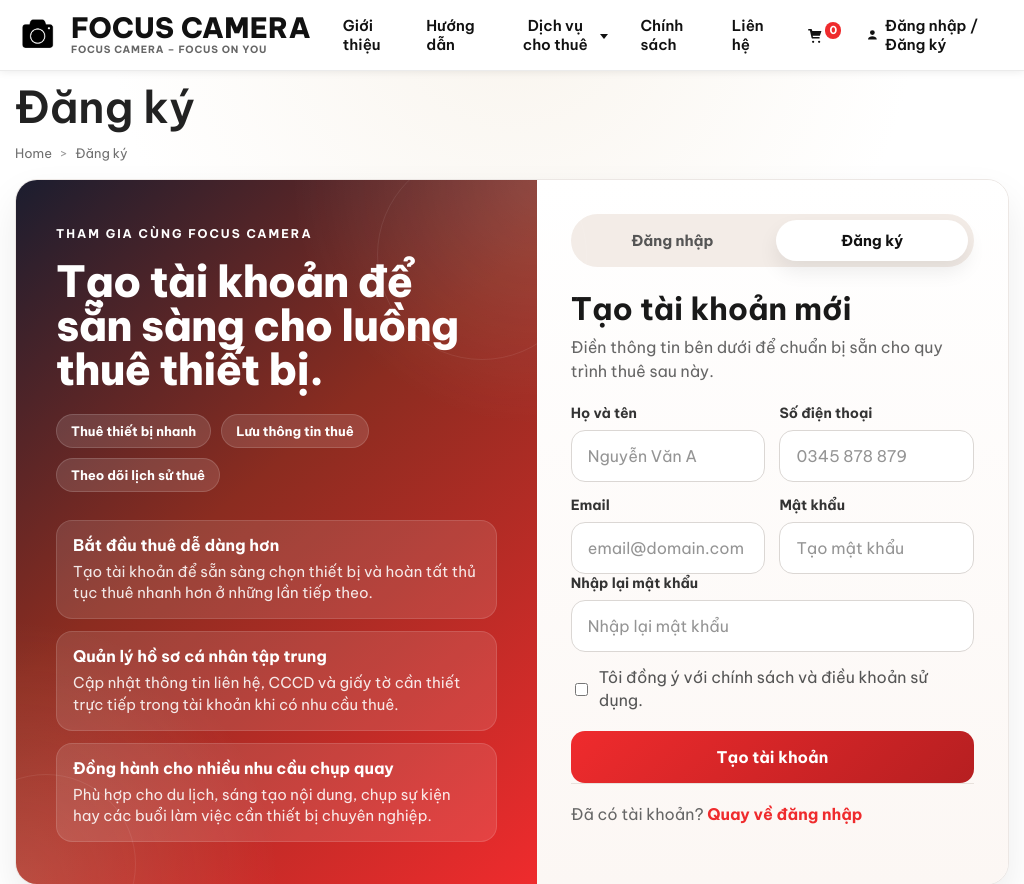
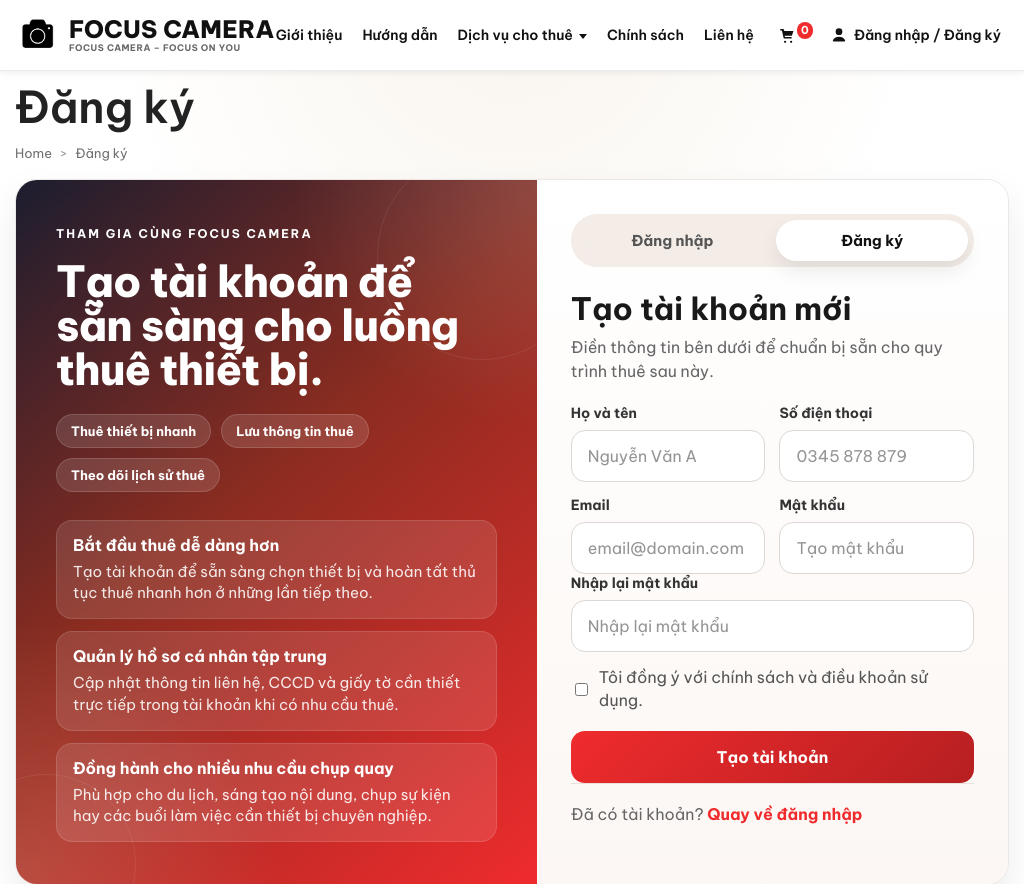
Before and after one commit to nguyenhoang-gh01/web_camera_rental, a website: page public/dang-ky.html in a window 1024 px wide. Shown: the top 884 px of the page. Drawn offline with Linux system fonts and the light colour scheme.

Commit message:
fix bug request

```diff
--- a/public/assets/css/styles.css
+++ b/public/assets/css/styles.css
@@ -134,6 +134,7 @@ site-footer {
   flex: 1;
   gap: 8px;
   justify-content: flex-end;
+  min-width: 0;
 }
 
 .main-nav > a,
@@ -147,6 +148,7 @@ site-footer {
   padding: 10px 12px;
   position: relative;
   transition: color 0.2s ease;
+  white-space: nowrap;
 }
 
 .main-nav > a:hover,
@@ -251,6 +253,14 @@ site-footer {
 
 .account-link {
   gap: 6px;
+  white-space: nowrap;
+}
+
+.main-nav > a,
+.nav-item,
+.nav-icon,
+.account-link {
+  flex-shrink: 0;
 }
 
 .account-trigger svg {
@@ -3607,6 +3617,43 @@ body.modal-open {
   }
 }
 
+@media (max-width: 1240px) and (min-width: 992px) {
+  .header-inner {
+    gap: 14px;
+  }
+
+  .brand {
+    gap: 10px;
+  }
+
+  .brand-name {
+    font-size: 24px;
+  }
+
+  .brand-tagline {
+    font-size: 9px;
+    letter-spacing: 0.06em;
+  }
+
+  .main-nav {
+    gap: 4px;
+  }
+
+  .main-nav > a,
+  .nav-trigger,
+  .nav-icon,
+  .account-link {
+    font-size: 14px;
+    padding-left: 8px;
+    padding-right: 8px;
+  }
+
+  .account-link span,
+  .account-trigger span:first-of-type {
+    font-size: 14px;
+  }
+}
+
 @media (max-width: 991px) {
   .mobile-only {
     display: inline-flex;
--- a/public/assets/js/components.js
+++ b/public/assets/js/components.js
@@ -11,6 +11,8 @@ const SITE_CONTENT = Object.freeze({
 });
 
 window.SITE_CONTENT = SITE_CONTENT;
+let cartBadgeSyncPromise = null;
+let cartBadgeSyncToken = "";
 
 function getPageId(element) {
   return element.dataset.page || document.body.dataset.page || "";
@@ -206,6 +208,16 @@ async function syncCartBadge(detail = {}) {
     return;
   }
 
+  if (document.body.dataset.page === "cart") {
+    return;
+  }
+
+  if (cartBadgeSyncPromise && cartBadgeSyncToken === cartToken) {
+    return cartBadgeSyncPromise;
+  }
+
+  cartBadgeSyncToken = cartToken;
+  cartBadgeSyncPromise = (async () => {
     try {
       const response = await fetch("/api/cart", {
         headers: {
@@ -219,10 +231,20 @@ async function syncCartBadge(detail = {}) {
         return;
       }
 
+      if (json?.cartToken) {
+        window.localStorage.setItem("focusCartToken", String(json.cartToken));
+      }
+
       setCartBadgeCount(Array.isArray(json?.cart?.items) ? json.cart.items.length : 0);
     } catch (error) {
       setCartBadgeCount(0);
+    } finally {
+      cartBadgeSyncPromise = null;
+      cartBadgeSyncToken = "";
     }
+  })();
+
+  return cartBadgeSyncPromise;
 }
 
 async function handleHeaderLogout() {
```
Also changed, not shown: src/services/cartService.js (+40 -1 lines). Lines whose indentation alone changed are shown as unchanged.
